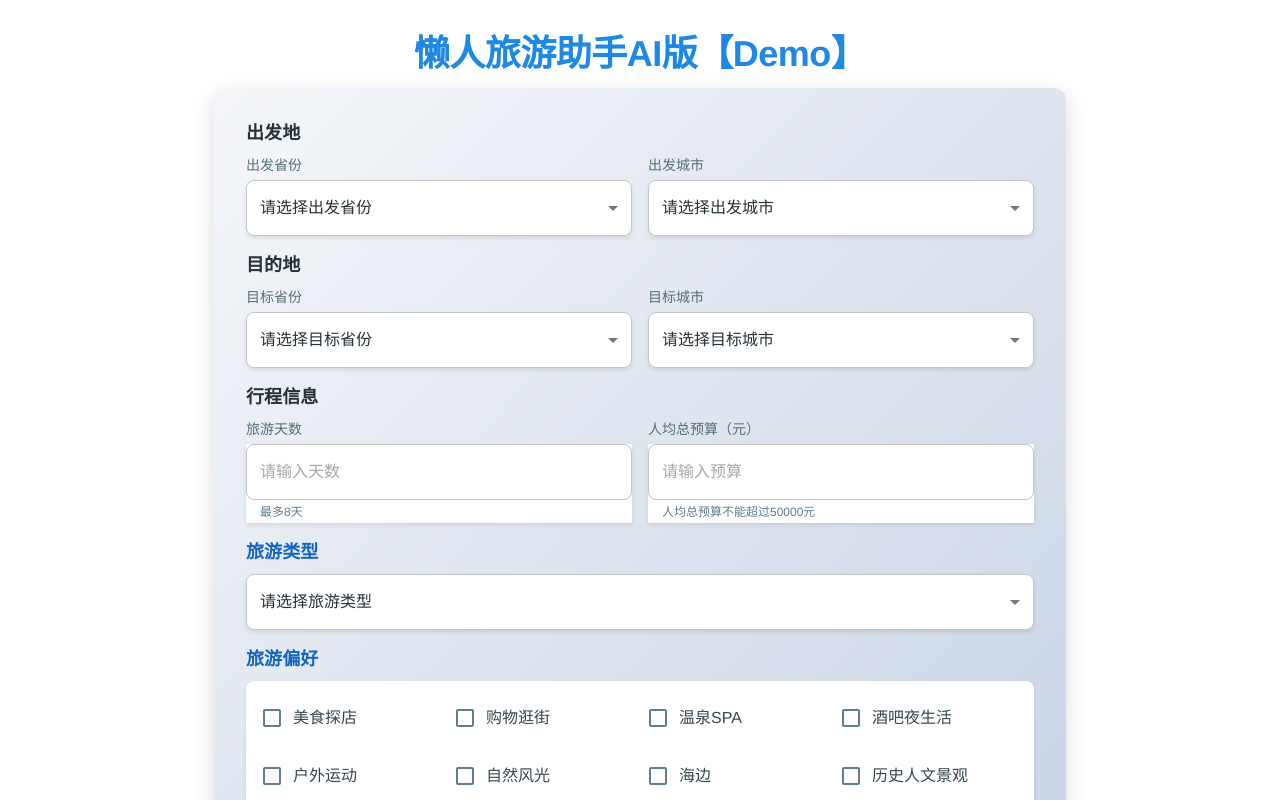
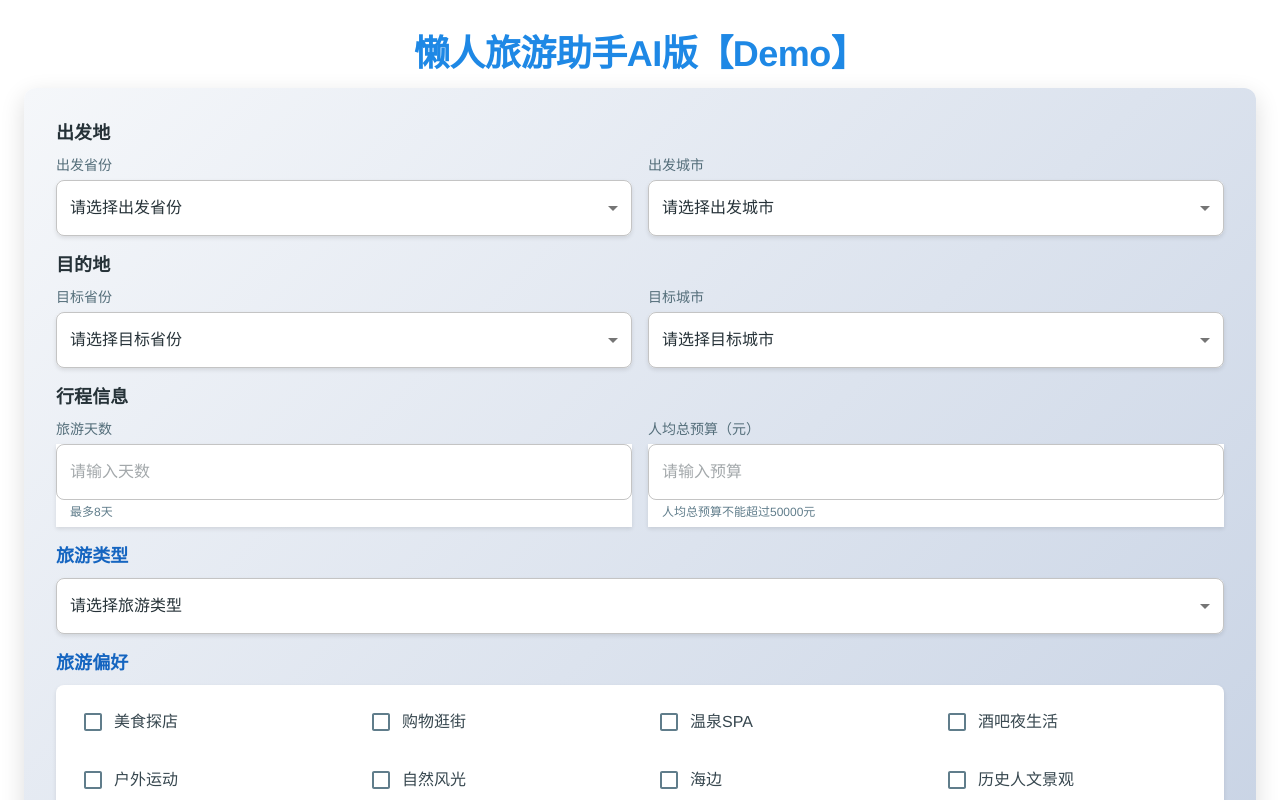
Before and after one commit to mutalisk999/travel_agent, a React (Create React App) app in the folder frontend/: page / in a window 1280 px wide. Shown: the top 800 px of the page. Built offline with nearby package versions, Linux system fonts and the light colour scheme.

Commit message:
Continue using AI repair

```diff
--- a/frontend/src/App.jsx
+++ b/frontend/src/App.jsx
@@ -349,7 +349,7 @@ function App() {
 
   return (
     <ThemeProvider theme={theme}>
-      <Container maxWidth="md" style={{ marginTop: '2rem' }}>
+      <Container maxWidth="md" style={{ marginTop: '2rem', maxWidth: '100%', paddingLeft: '1rem', paddingRight: '1rem' }}>
         <Typography variant="h4" align="center" gutterBottom>
           懒人旅游助手AI版【Demo】
         </Typography>
@@ -360,7 +360,7 @@ function App() {
             <Box mb={2}>
               <Typography variant="subtitle1" style={{ marginBottom: '8px' }}>出发地</Typography>
               <Grid container spacing={2}>
-                <Grid item xs={6}>
+                <Grid item xs={6} style={{ display: 'flex', alignItems: 'flex-start' }}>
                   <FormControl fullWidth sx={{ '& .MuiOutlinedInput-root': { borderRadius: '8px' } }}>
                     <Typography variant="body2" style={{ marginBottom: '4px' }}>出发省份</Typography>
                     <Select
@@ -383,7 +383,7 @@ function App() {
                     </Select>
                   </FormControl>
                 </Grid>
-                <Grid item xs={6}>
+                <Grid item xs={6} style={{ display: 'flex', alignItems: 'flex-start' }}>
                   <FormControl fullWidth sx={{ '& .MuiOutlinedInput-root': { borderRadius: '8px' } }}>
                     <Typography variant="body2" style={{ marginBottom: '4px' }}>出发城市</Typography>
                     <Select
@@ -412,7 +412,7 @@ function App() {
             <Box mb={2}>
               <Typography variant="subtitle1" style={{ marginBottom: '8px' }}>目的地</Typography>
               <Grid container spacing={2}>
-                <Grid item xs={6}>
+                <Grid item xs={6} style={{ display: 'flex', alignItems: 'flex-start' }}>
                   <FormControl fullWidth sx={{ '& .MuiOutlinedInput-root': { borderRadius: '8px' } }}>
                     <Typography variant="body2" style={{ marginBottom: '4px' }}>目标省份</Typography>
                     <Select
@@ -426,7 +426,7 @@ function App() {
                     >
                       <MenuItem value="" disabled>
                       请选择目标省份
-                    </MenuItem>
+                      </MenuItem>
                       {provinceOptions.map(option => (
                         <MenuItem key={option} value={option}>
                           {option}
@@ -435,7 +435,7 @@ function App() {
                     </Select>
                   </FormControl>
                 </Grid>
-                <Grid item xs={6}>
+                <Grid item xs={6} style={{ display: 'flex', alignItems: 'flex-start' }}>
                   <FormControl fullWidth sx={{ '& .MuiOutlinedInput-root': { borderRadius: '8px' } }}>
                     <Typography variant="body2" style={{ marginBottom: '4px' }}>目标城市</Typography>
                     <Select
@@ -448,8 +448,8 @@ function App() {
                       sx={{ backgroundColor: 'white', boxShadow: '0 2px 4px rgba(0,0,0,0.1)' }}
                     >
                       <MenuItem value="" disabled>
-                      请选择目标城市
-                    </MenuItem>
+                        请选择目标城市
+                      </MenuItem>
                       {formData.province && provinceCityMap[formData.province].map(option => (
                         <MenuItem key={option} value={option}>
                           {option}
@@ -464,8 +464,8 @@ function App() {
             <Box mb={2}>
               <Typography variant="subtitle1" style={{ marginBottom: '8px' }}>行程信息</Typography>
               <Grid container spacing={2}>
-                <Grid item xs={6}>
-                  <FormControl fullWidth>
+                <Grid item xs={6} style={{ display: 'flex', alignItems: 'flex-start' }}>
+                  <FormControl fullWidth style={{ height: '100%' }}>
                     <Typography variant="body2" style={{ marginBottom: '4px' }}>旅游天数</Typography>
                     <TextField
                       name="days"
@@ -477,12 +477,12 @@ function App() {
                       required
                       placeholder="请输入天数"
                       helperText="最多8天"
-                      sx={{ '& .MuiOutlinedInput-root': { borderRadius: '8px' }, backgroundColor: 'white', boxShadow: '0 2px 4px rgba(0,0,0,0.1)' }}
+                      sx={{ '& .MuiOutlinedInput-root': { borderRadius: '8px' }, backgroundColor: 'white', boxShadow: '0 2px 4px rgba(0,0,0,0.1)', '& .MuiFormHelperText-root': { minHeight: '1.5rem' } }}
                     />
                   </FormControl>
                 </Grid>
-                <Grid item xs={6}>
-                  <FormControl fullWidth>
+                <Grid item xs={6} style={{ display: 'flex', alignItems: 'flex-start' }}>
+                  <FormControl fullWidth style={{ height: '100%' }}>
                     <Typography variant="body2" style={{ marginBottom: '4px' }}>人均总预算（元）</Typography>
                     <TextField
                       name="budget"
@@ -494,7 +494,7 @@ function App() {
                       required
                       placeholder="请输入预算"
                       helperText="人均总预算不能超过50000元"
-                      sx={{ '& .MuiOutlinedInput-root': { borderRadius: '8px' }, backgroundColor: 'white', boxShadow: '0 2px 4px rgba(0,0,0,0.1)' }}
+                      sx={{ '& .MuiOutlinedInput-root': { borderRadius: '8px' }, backgroundColor: 'white', boxShadow: '0 2px 4px rgba(0,0,0,0.1)', '& .MuiFormHelperText-root': { minHeight: '1.5rem' } }}
                     />
                   </FormControl>
                 </Grid>
@@ -528,9 +528,9 @@ function App() {
             <Box mb={2}>
               <Typography variant="subtitle1" style={{ marginBottom: '8px', color: theme.palette.primary.dark, fontWeight: '600' }}>旅游偏好</Typography>
               <div style={{ backgroundColor: 'white', borderRadius: '8px', padding: '1rem', boxShadow: '0 2px 4px rgba(0,0,0,0.1)' }}>
-                <Grid container spacing={2}>
+                <Grid container spacing={2} justifyContent="flex-start">
                   {preferenceOptions.map((option, index) => (
-                    <Grid item xs={6} sm={4} md={3} key={option}>
+                    <Grid item xs={6} sm={4} md={3} key={option} style={{ display: 'flex', alignItems: 'center' }}>
                       <FormControlLabel
                         control={
                           <Checkbox
@@ -542,6 +542,7 @@ function App() {
                           />
                         }
                         label={option}
+                        style={{ width: '100%', margin: 0 }}
                       />
                     </Grid>
                   ))}
```
Also changed, not shown: 2 other files (tests, documents, lock files or other folders).
